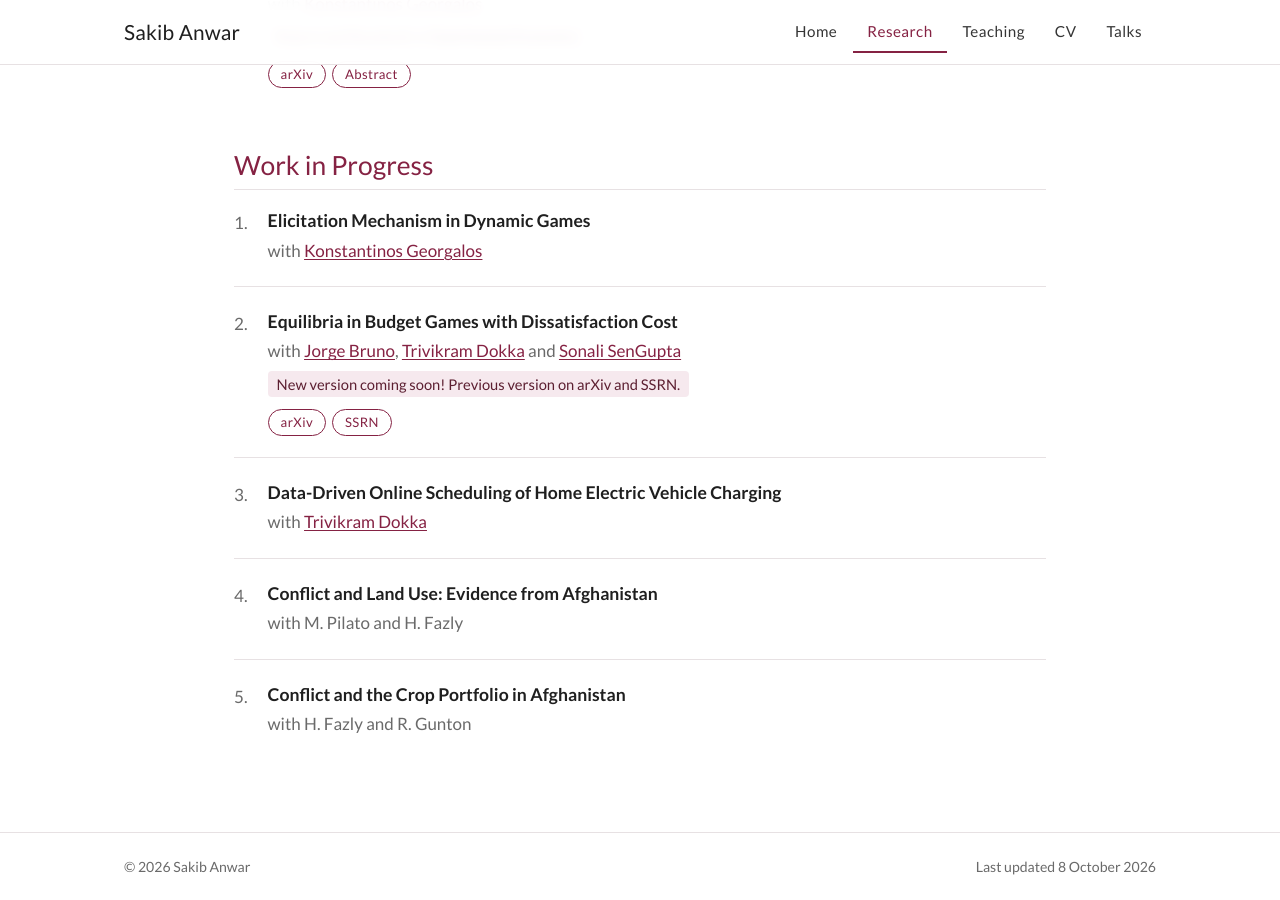
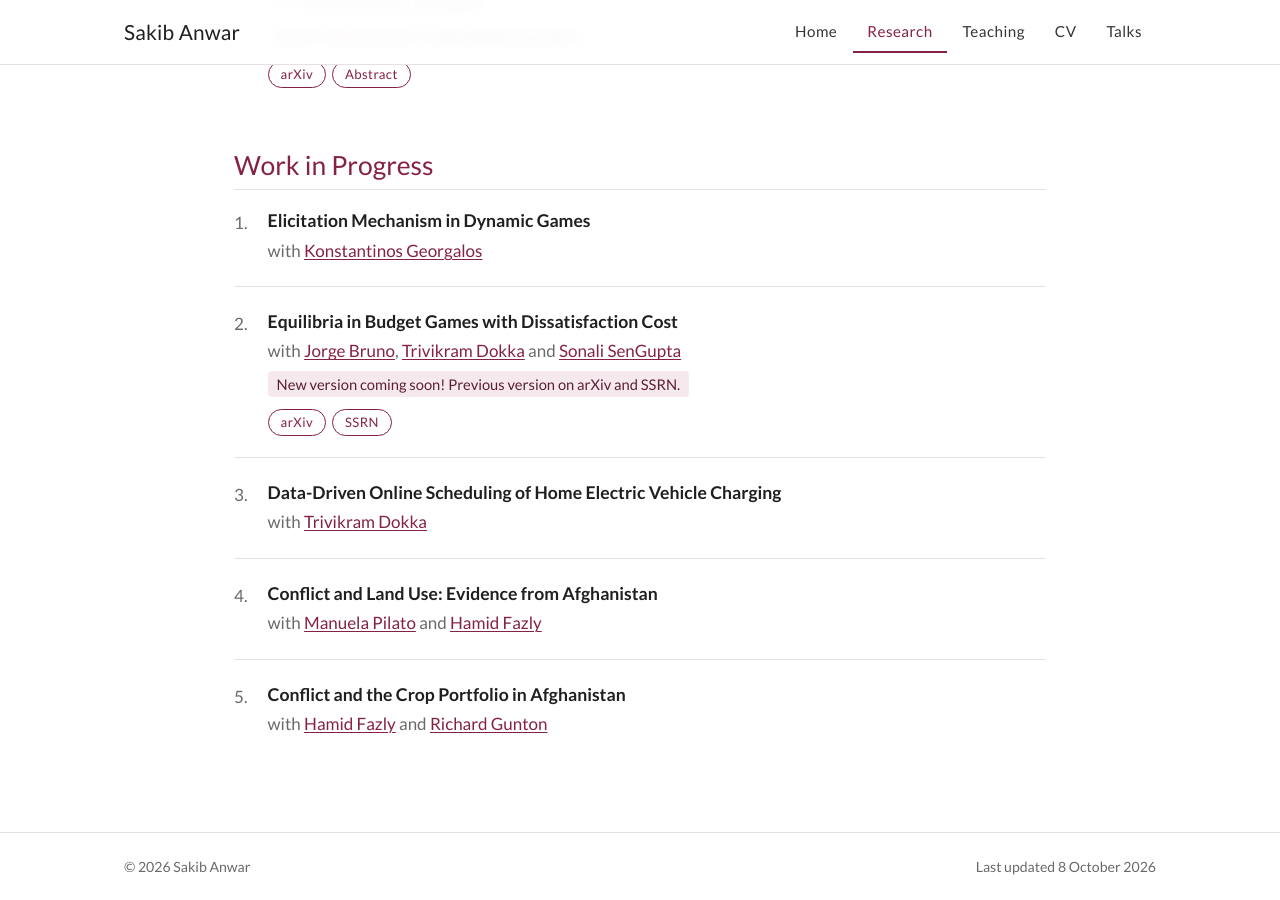
Before and after one commit to sakibanwar/sakibanwar.github.io, a Jekyll site: the page built from research.md, in a window 1280 px wide and 900 px high, scrolled down 1187 px. Built offline with Jekyll 4.4.1, drawn with Linux system fonts in a browser that asks for light colours.

Commit message:
Add full names and links for Pilato, Fazly and Gunton
Co-Authored-By: Claude Opus 5.5 <noreply@anthropic.com>

```diff
--- a/_data/people.yml
+++ b/_data/people.yml
@@ -14,3 +14,9 @@ people:
     url: https://georgalosk.weebly.com/
   - name: Trivikram Dokka
     url: https://sites.google.com/view/trivikramdokka/home
+  - name: Manuela Pilato
+    url: https://www.winchester.ac.uk/about-us/leadership-and-governance/staff-directory/staff-profiles/pilato.php
+  - name: Richard Gunton
+    url: https://www.qmul.ac.uk/spcs/staff/academics/profiles/rgunton.html
+  - name: Hamid Fazly
+    url: https://www.linkedin.com/in/hamid-fazly-3b3bbb14b/
--- a/_data/research.yml
+++ b/_data/research.yml
@@ -187,11 +187,11 @@ papers:
   - title: "Conflict and Land Use: Evidence from Afghanistan"
     status: progress
     coauthors:
-      - M. Pilato
-      - H. Fazly
+      - Manuela Pilato
+      - Hamid Fazly
 
   - title: Conflict and the Crop Portfolio in Afghanistan
     status: progress
     coauthors:
-      - H. Fazly
-      - R. Gunton
+      - Hamid Fazly
+      - Richard Gunton
```
